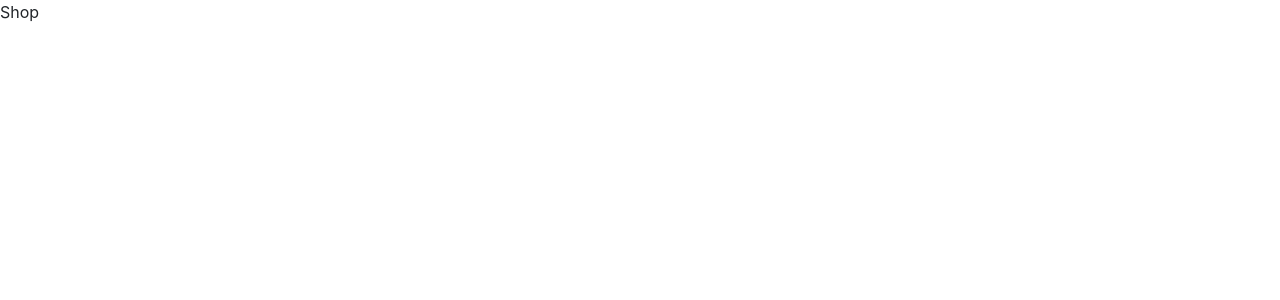
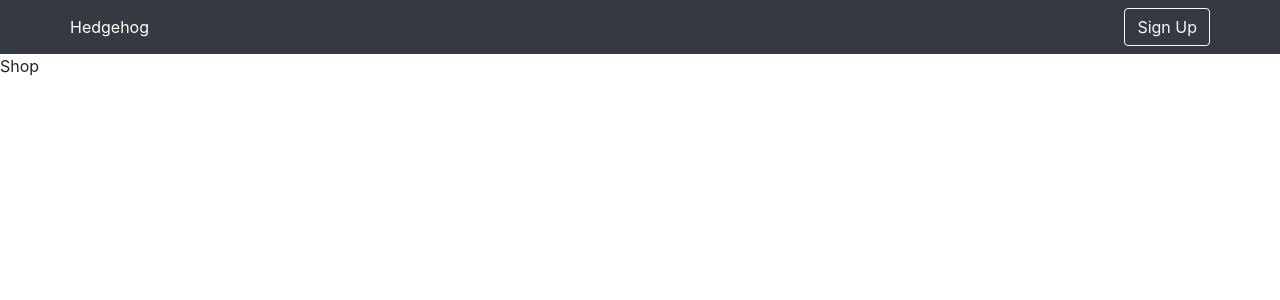
Before and after one commit to dadclak/online-store-React-NodeJS, a React (Create React App) app in the folder client/: page / in a window 1280 px wide. Shown: the top 300 px of the page. Built offline with nearby package versions, Linux system fonts and the light colour scheme.

Commit message:
Creating the page structure. Implementation of the Navbar. Adding user login functionality.

```diff
--- a/client/src/App.js
+++ b/client/src/App.js
@@ -1,10 +1,12 @@
 import React from "react";
 import {BrowserRouter} from "react-router-dom";
 import AppRouter from "./components/AppRouter";
+import NavBar from "./components/NavBar";
 
 function App() {
   return (
     <BrowserRouter>
+      <NavBar />
       <AppRouter />
     </BrowserRouter>
   );
--- /dev/null
+++ b/client/src/components/NavBar.js
@@ -0,0 +1,29 @@
+import React, {useContext} from 'react';
+import { Context } from '..';
+import { Navbar, Nav, Container, Button} from 'react-bootstrap';
+import {NavLink} from 'react-router-dom'
+import { SHOP_ROUTE } from '../utils/consts';
+import { observer } from 'mobx-react-lite';
+
+const NavBar = observer(() => {
+    const {user} = useContext(Context)
+    return (
+        <Navbar bg="dark" variant="dark">
+            <Container>
+                <NavLink style={{color: 'white'}} to={SHOP_ROUTE}>Hedgehog</NavLink>
+                {user.isAuth ?
+                    <Nav className="ml-auto">
+                        <Button variant={'outline-light'}>Admin panel</Button>
+                        <Button variant={'outline-light'} className={'ml-2'}>Sign in</Button>
+                    </Nav>
+                    :
+                    <Nav className="ml-auto" style={{color: 'white'}}>
+                        <Button variant={'outline-light'} onClick={() => user.setIsAuth(true)}>Sign Up</Button>
+                    </Nav>
+                }
+            </Container>
+        </Navbar>
+    )
+});
+
+export default NavBar;
```
